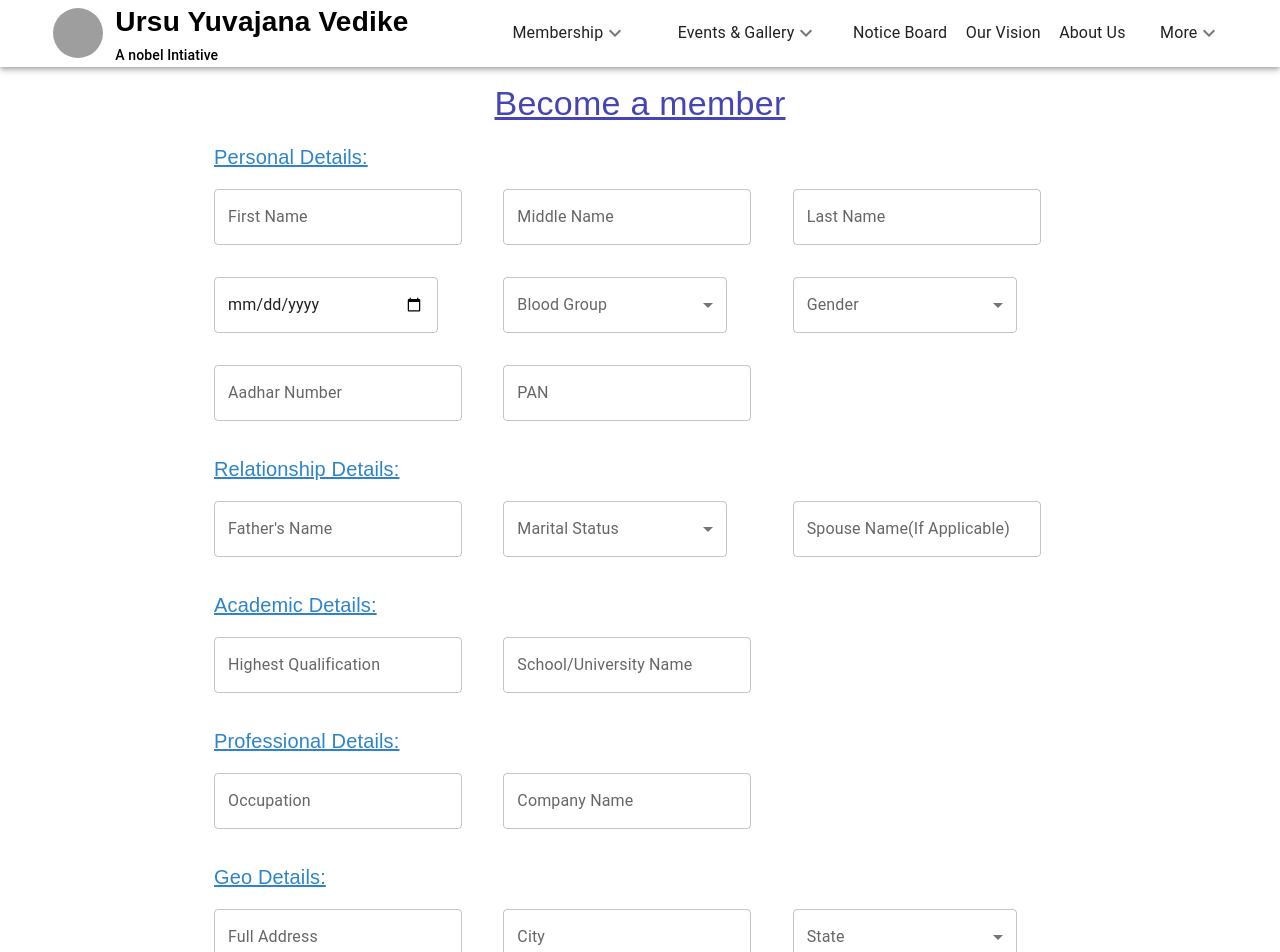
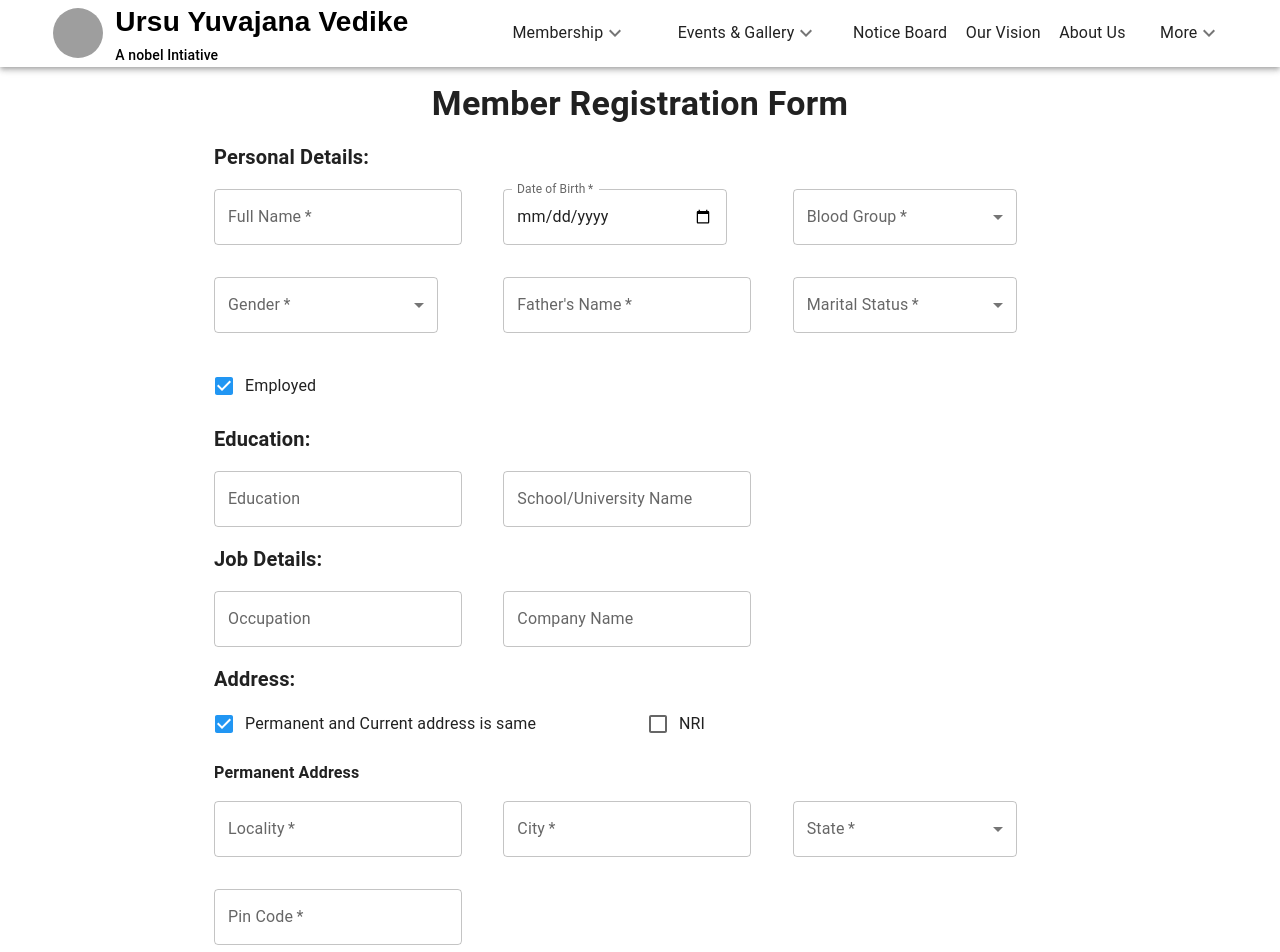
Before and after one commit to kasamokeDev/Ursu-Yuvajana-Vedike, a Next.js app: page /memberRegistration in a window 1280 px wide. Shown: the top 952 px of the page. Built offline with nearby package versions, Linux system fonts and the light colour scheme; grey boxes are pictures that could not be loaded.

Commit message:
major changes 2.0

```diff
--- a/components/member-registration/RegistrationForm.js
+++ b/components/member-registration/RegistrationForm.js
@@ -8,6 +8,9 @@ import {
   InputLabel,
   MenuItem,
   Select,
+  Checkbox,
+  FormControlLabel,
+  FormGroup,
 } from '@mui/material';
 import LoadingButton from '@mui/lab/LoadingButton';
 import Error from '../formError/Error';
@@ -28,6 +31,9 @@ function RegistrationForm() {
   const style = Styles(theme);
   const [openModal, setOpenModal] = useState(false);
   const [loading, setLoading] = useState(false);
+  const [sameAddress, setSameAddress] = useState(true);
+  const [isNRI, setIsNRI] = useState(false);
+  const [isEmployed, setIsEmployed] = useState(true);
   const {
     register,
     formState: { errors },
@@ -39,21 +45,25 @@ function RegistrationForm() {
     resolver: yupResolver(schema),
   });
   const submitForm = (data) => {
+    console.log(getValues());
     setOpenModal(true);
     setLoading(true);
   };
   const continuePayment = () => {
     const data = getValues();
     const result = displayRazorpay(
-      `${data.name.firstName} ${data.name.middleName} ${data.name.lastName}`,
+      `${data.fullName}`,
       data.email,
       data.phoneNumber,
-      data.address.addressLine1
+      data.address.locality
     );
-    result.then((res)=>{
+    result
+      .then((res) => {
         console.log(res);
       })
-    .catch((err)=>{console.log(err)})
+      .catch((err) => {
+        console.log(err);
+      });
     setLoading(false);
   };
   return (
@@ -65,72 +75,46 @@ function RegistrationForm() {
         alignItems: 'center',
         justifyContent: 'center',
         mb: 10,
-        mt:2,
+        mt: 2,
       }}
     >
-      <Typography
-        variant="h4"
-        style={{
-          textDecoration: 'underline',
-          color: 'rgb(69, 69, 181)',
-          fontFamily: 'arial, sans-serif',
-        }}
-      >
-        Become a member
+      <Typography variant="h4">
+        <strong>Member Registration Form</strong>
       </Typography>
       <form style={{ marginTop: '1rem' }} onSubmit={handleSubmit(submitForm)}>
         <Grid container spacing={2} sx={style.formContainer}>
           <Grid xs={12} item>
-            <Typography
-              variant="h6"
-              style={{
-                textDecoration: 'underline',
-                color: 'rgb(45, 132, 204)',
-                fontFamily: 'arial, sans-serif',
-              }}
-            >
-              Personal Details:
+            <Typography variant="h6">
+              <strong>Personal Details:</strong>
             </Typography>
           </Grid>
           <Grid item xs={12} sm={4}>
             <TextField
-              label="First Name"
+              required
+              label="Full Name"
               type="text"
-              {...register('name.firstName')}
-              error={Boolean(errors.name?.firstName)}
+              {...register('fullName')}
+              error={Boolean(errors?.fullName)}
             ></TextField>
-            <Error errorMessage={errors.name?.firstName?.message} />
-          </Grid>
-          <Grid item xs={12} sm={4}>
-            <TextField
-              label="Middle Name"
-              type="text"
-              {...register('name.middleName')}
-              error={Boolean(errors.name?.middleName)}
-            ></TextField>
-            <Error errorMessage={errors.name?.middleName?.message} />
-          </Grid>
-          <Grid item xs={12} sm={4}>
-            <TextField
-              label="Last Name"
-              type="text"
-              {...register('name.lastName')}
-              error={Boolean(errors.name?.lastName)}
-            ></TextField>
-            <Error errorMessage={errors.name?.lastName?.message} />
+            <Error errorMessage={errors.fullName?.message} />
           </Grid>
           <Grid item xs={12} sm={4} sx={{ width: '100% ' }}>
             <TextField
               type="date"
+              label="Date of Birth"
+              InputLabelProps={{ shrink: true }}
               {...register('dob')}
               error={Boolean(errors.dob)}
               sx={{ width: { xs: '100%', sm: '82%' } }}
+              required
             ></TextField>
             <Error errorMessage={errors.dob?.message} />
           </Grid>
           <Grid item xs={12} sm={4} sx={{ width: '100% ' }}>
             <FormControl fullWidth sx={{ width: { xs: '100%', sm: '82%' } }}>
-              <InputLabel id="blood-group-select-label">Blood Group</InputLabel>
+              <InputLabel id="blood-group-select-label" required>
+                Blood Group
+              </InputLabel>
               <Select
                 labelId="blood-group-select-label"
                 id="blood-group-select"
@@ -149,7 +133,9 @@ function RegistrationForm() {
           </Grid>
           <Grid item xs={12} sm={4} sx={{ width: '100% ' }}>
             <FormControl fullWidth sx={{ width: { xs: '100%', sm: '82%' } }}>
-              <InputLabel id="Gender-select-label">Gender</InputLabel>
+              <InputLabel id="Gender-select-label" required>
+                Gender
+              </InputLabel>
               <Select
                 labelId="gender-select-label"
                 id="gender-select"
@@ -168,46 +154,17 @@ function RegistrationForm() {
           </Grid>
           <Grid item xs={12} sm={4}>
             <TextField
-              label="Aadhar Number"
-              type="number"
-              {...register('aadharNumber')}
-              error={Boolean(errors.aadharNumber)}
-            ></TextField>
-            <Error errorMessage={errors.aadharNumber?.message} />
-          </Grid>
-          <Grid item xs={12} sm={4}>
-            <TextField
-              label="PAN"
-              type="text"
-              {...register('panNumber')}
-              error={Boolean(errors.panNumber)}
-            ></TextField>
-            <Error errorMessage={errors.panNumber?.message} />
-          </Grid>
-          <Grid xs={12} item>
-            <Typography
-              variant="h6"
-              style={{
-                textDecoration: 'underline',
-                color: 'rgb(45, 132, 204)',
-                fontFamily: 'arial, sans-serif',
-              }}
-            >
-              Relationship Details:
-            </Typography>
-          </Grid>
-          <Grid item xs={12} sm={4}>
-            <TextField
               label="Father's Name"
               type="text"
               {...register('fatherName')}
               error={Boolean(errors.fatherName)}
+              required
             ></TextField>
             <Error errorMessage={errors.fatherName?.message} />
           </Grid>
           <Grid item xs={12} sm={4} sx={{ width: '100% ' }}>
             <FormControl fullWidth sx={{ width: { xs: '100%', sm: '82%' } }}>
-              <InputLabel id="marital-status-select-label">
+              <InputLabel id="marital-status-select-label" required>
                 Marital Status
               </InputLabel>
               <Select
@@ -226,54 +183,47 @@ function RegistrationForm() {
             </FormControl>
             <Error errorMessage={errors.maritalStatus?.message} />
           </Grid>
-          <Grid item xs={12} sm={4}>
-            <TextField
-              label="Spouse Name(If Applicable)"
-              type="text"
-              {...register('spouseName')}
-              error={Boolean(errors.spouseName)}
-            ></TextField>
+          <Grid item xs={12} sm={4} sx={{ width: '100% ' }}>
+            <FormGroup>
+              <FormControlLabel
+                control={
+                  <Checkbox
+                    defaultChecked
+                    {...register('employed')}
+                    onChange={(e) => {
+                      e.target.checked
+                        ? setIsEmployed(true)
+                        : setIsEmployed(false);
+                    }}
+                  />
+                }
+                label="Employed"
+              />
+            </FormGroup>
           </Grid>
           <Grid xs={12} item>
-            <Typography
-              variant="h6"
-              style={{
-                textDecoration: 'underline',
-                color: 'rgb(45, 132, 204)',
-                fontFamily: 'arial, sans-serif',
-              }}
-            >
-              Academic Details:
+            <Typography variant="h6">
+              <strong>Education:</strong>
             </Typography>
           </Grid>
           <Grid item xs={12} sm={4}>
             <TextField
-              label="Highest Qualification"
+              label="Education"
               type="text"
-              {...register('qualification')}
-              error={Boolean(errors.qualification)}
+              {...register('education')}
             ></TextField>
-            <Error errorMessage={errors.qualification?.message} />
           </Grid>
           <Grid item xs={12} sm={4}>
             <TextField
               label="School/University Name"
-              type="text"
-              {...register('academicInstitution')}
-              error={Boolean(errors.academicInstitution)}
+              {...register('school')}
             ></TextField>
-            <Error errorMessage={errors.academicInstitution?.message} />
           </Grid>
+          {isEmployed && (
+            <>
               <Grid xs={12} item>
-            <Typography
-              variant="h6"
-              style={{
-                textDecoration: 'underline',
-                color: 'rgb(45, 132, 204)',
-                fontFamily: 'arial, sans-serif',
-              }}
-            >
-              Professional Details:
+                <Typography variant="h6">
+                  <strong>Job Details:</strong>
                 </Typography>
               </Grid>
               <Grid item xs={12} sm={4}>
@@ -281,58 +231,105 @@ function RegistrationForm() {
                   label="Occupation"
                   type="text"
                   {...register('occupation')}
-              error={Boolean(errors.occupation)}
                 ></TextField>
-            <Error errorMessage={errors.occupation?.message} />
               </Grid>
               <Grid item xs={12} sm={4}>
                 <TextField
                   label="Company Name"
                   type="text"
                   {...register('companyName')}
-              error={Boolean(errors.companyName)}
                 ></TextField>
-            <Error errorMessage={errors.companyName?.message} />
               </Grid>
+            </>
+          )}
+
           <Grid xs={12} item>
-            <Typography
-              variant="h6"
-              style={{
-                textDecoration: 'underline',
-                color: 'rgb(45, 132, 204)',
-                fontFamily: 'arial, sans-serif',
+            <Typography variant="h6">
+              <strong>Address:</strong>
+            </Typography>
+          </Grid>
+          <Grid item xs={12} sm={6} sx={{ mt: -1 }}>
+            <FormGroup>
+              <FormControlLabel
+                control={
+                  <Checkbox
+                    checked={sameAddress}
+                    {...register('sameAddress')}
+                    onChange={(e) =>
+                      e.target.checked
+                        ? (function () {
+                            setSameAddress(true);
+                            setIsNRI(false);
+                          })()
+                        : (function () {
+                            setSameAddress(false);
+                          })()
+                    }
+                  />
+                }
+                label="Permanent and Current address is same"
+              />
+            </FormGroup>
+          </Grid>
+          <Grid item xs={12} sm={6} sx={{ mt: -1 }}>
+            <FormGroup>
+              <FormControlLabel
+                control={
+                  <Checkbox
+                    checked={isNRI}
+                    {...register('isNRI')}
+                    onChange={(e) => {
+                      e.target.checked
+                        ? (function () {
+                            setIsNRI(true);
+                            setSameAddress(false);
+                          })()
+                        : (function () {
+                            setIsNRI(false);
+                            setSameAddress(true);
+                          })();
                     }}
-            >
-              Geo Details:
-            </Typography>
+                  />
+                }
+                label="NRI"
+              />
+            </FormGroup>
+          </Grid>
+
+          <Grid item xs={12}>
+            <strong>Permanent Address</strong>
           </Grid>
           <Grid item xs={12} sm={4}>
             <TextField
-              label="Full Address"
+              label="Locality"
               type="text"
-              {...register('address.addressLine1')}
-              error={Boolean(errors.address?.addressLine1)}
+              {...register('Paddress.locality')}
+              error={Boolean(errors.Paddress?.locality)}
+              required
             ></TextField>
-            <Error errorMessage={errors.address?.addressLine1?.message} />
+            <Error errorMessage={errors.Paddress?.locality?.message} />
           </Grid>
           <Grid item xs={12} sm={4}>
             <TextField
               label="City"
               type="text"
-              {...register('address.city')}
-              error={Boolean(errors.address?.city)}
+              {...register('Paddress.city')}
+              error={Boolean(errors.Paddress?.city)}
+              required
             ></TextField>
-            <Error errorMessage={errors.address?.city?.message} />
+            <Error errorMessage={errors.Paddress?.city?.message} />
           </Grid>
           <Grid item xs={12} sm={4} sx={{ width: '100% ' }}>
             <FormControl fullWidth sx={{ width: { xs: '100%', sm: '82%' } }}>
-              <InputLabel id="address-state-select-label">State</InputLabel>
+              <InputLabel id="address-state-select-label" required>
+                State
+              </InputLabel>
               <Select
                 labelId="address-state-select-label"
                 id="address-state-select"
                 label="State"
-                {...register('address.state')}
-                error={Boolean(errors.address?.state)}
+                {...register('Paddress.state')}
+                error={Boolean(errors.Paddress?.state)}
               >
                 {data.states.map((state) => (
                   <MenuItem value={state} key={state}>
@@ -341,28 +338,147 @@ function RegistrationForm() {
                 ))}
               </Select>
             </FormControl>
-            <Error errorMessage={errors.address?.state?.message} />
+            <Error errorMessage={errors.Paddress?.state?.message} />
           </Grid>
           <Grid item xs={12} sm={4}>
             <TextField
               label="Pin Code"
               type="text"
-              {...register('address.pincode')}
-              error={Boolean(errors.address?.pincode)}
+              {...register('Paddress.pincode')}
+              error={Boolean(errors.Paddress?.pincode)}
+              required
             ></TextField>
-            <Error errorMessage={errors.address?.pincode?.message} />
+            <Error errorMessage={errors.Paddress?.pincode?.message} />
           </Grid>
+
+          {!sameAddress && !isNRI && (
+            <>
+              <Grid item xs={12}>
+                <strong>Current Address</strong>
+              </Grid>
+              <Grid item xs={12} sm={4}>
+                <TextField
+                  label="Locality"
+                  type="text"
+                  {...register('Caddress.locality')}
+                  error={Boolean(errors.Caddress?.locality)}
+                  required
+                ></TextField>
+                <Error errorMessage={errors.Caddress?.locality?.message} />
+              </Grid>
+              <Grid item xs={12} sm={4}>
+                <TextField
+                  label="City"
+                  type="text"
+                  {...register('Caddress.city')}
+                  error={Boolean(errors.Caddress?.city)}
+                  required
+                ></TextField>
+                <Error errorMessage={errors.Caddress?.city?.message} />
+              </Grid>
+              <Grid item xs={12} sm={4} sx={{ width: '100% ' }}>
+                <TextField
+                  label="State"
+                  type="text"
+                  {...register('Caddress.state')}
+                  error={Boolean(errors.Caddress?.state)}
+                  required
+                ></TextField>
+                <Error errorMessage={errors.Caddress?.state?.message} />
+              </Grid>
+              <Grid item xs={12} sm={4}>
+                <TextField
+                  label="Pin Code"
+                  type="text"
+                  {...register('Caddress.pincode')}
+                  error={Boolean(errors.Caddress?.pincode)}
+                  required
+                ></TextField>
+                <Error errorMessage={errors.Caddress?.pincode?.message} />
+              </Grid>
+              <Grid item xs={12} sm={4}>
+                <TextField
+                  label="Country"
+                  type="text"
+                  {...register('Caddress.country')}
+                  error={Boolean(errors.Caddress?.country)}
+                  required
+                ></TextField>
+                <Error errorMessage={errors.Caddress?.country?.message} />
+              </Grid>
+            </>
+          )}
+          {isNRI && (
+            <>
+              <Grid item xs={12}>
+                <strong>Current Address</strong>
+              </Grid>
+              <Grid item xs={12} sm={4}>
+                <TextField
+                  label="Locality"
+                  type="text"
+                  {...register('Caddress.locality')}
+                  error={Boolean(errors.Caddress?.locality)}
+                  required
+                ></TextField>
+                <Error errorMessage={errors.Caddress?.locality?.message} />
+              </Grid>
+              <Grid item xs={12} sm={4}>
+                <TextField
+                  label="City"
+                  type="text"
+                  {...register('Caddress.city')}
+                  error={Boolean(errors.Caddress?.city)}
+                  required
+                ></TextField>
+                <Error errorMessage={errors.Caddress?.city?.message} />
+              </Grid>
+              <Grid item xs={12} sm={4} sx={{ width: '100% ' }}>
+                <TextField
+                  label="State"
+                  type="text"
+                  {...register('Caddress.state')}
+                  error={Boolean(errors.Caddress?.state)}
+                  required
+                ></TextField>
+                <Error errorMessage={errors.Caddress?.state?.message} />
+              </Grid>
+              <Grid item xs={12} sm={4}>
+                <TextField
+                  label="Pin Code"
+                  type="text"
+                  {...register('Caddress.pincode')}
+                  error={Boolean(errors.Caddress?.pincode)}
+                  required
+                ></TextField>
+                <Error errorMessage={errors.Caddress?.pincode?.message} />
+              </Grid>
+              <Grid item xs={12} sm={4}>
+                <TextField
+                  label="Country"
+                  type="text"
+                  {...register('Caddress.country')}
+                  error={Boolean(errors.Caddress?.country)}
+                  required
+                ></TextField>
+                <Error errorMessage={errors.Caddress?.country?.message} />
+              </Grid>
+            </>
+          )}
           <Grid xs={12} item>
-            <Typography
-              variant="h6"
-              style={{
-                textDecoration: 'underline',
-                color: 'rgb(45, 132, 204)',
-                fontFamily: 'arial, sans-serif',
-              }}
-            >
-              Contact Details:
+            <Typography variant="h6">
+              <strong>Contact Details:</strong>
             </Typography>
+          </Grid>
+          <Grid item xs={12} sm={4}>
+            <TextField
+              label="Email Id"
+              type="email"
+              {...register('email')}
+              error={Boolean(errors.email)}
+              required
+            ></TextField>
+            <Error errorMessage={errors.email?.message} />
           </Grid>
           <Grid item xs={12} sm={4}>
             <TextField
@@ -373,36 +489,18 @@ function RegistrationForm() {
             ></TextField>
             <Error errorMessage={errors.phoneNumber?.message} />
           </Grid>
-          <Grid item xs={12} sm={4}>
-            <TextField
-              label="Alternate Phone Number"
-              type="text"
-              {...register('altPhoneNumber')}
-              error={Boolean(errors.altPhoneNumber)}
-            ></TextField>
-            <Error errorMessage={errors.altPhoneNumber?.message} />
-          </Grid>
-          <Grid item xs={12} sm={4}>
-            <TextField
-              label="Email Id"
-              type="email"
-              {...register('email')}
-              error={Boolean(errors.email)}
-            ></TextField>
-            <Error errorMessage={errors.email?.message} />
-          </Grid>
           <Grid
             xs={12}
             item
             style={{ display: 'flex', justifyContent: 'center' }}
           >
             <LoadingButton
-              variant="contained"
+              variant="outlined"
               type="submit"
               sx={style.button}
               loading={loading}
             >
-              Be a member
+              Become a member
             </LoadingButton>
           </Grid>
         </Grid>
--- a/components/member-registration/style.js
+++ b/components/member-registration/style.js
@@ -16,7 +16,7 @@ const Styles = (theme) => ({
     color: '#FFFFFF',
 
     '&:hover': {
-      backgroundColor: 'rgb(45, 132, 204)',
+      backgroundColor: 'green',
       color: '#FFFFFF',
     },
   },
--- a/pages/notice/index.js
+++ b/pages/notice/index.js
@@ -1,6 +1,7 @@
 import Head from 'next/head';
 import TopNav from '../../components/top-nav/TopNav';
 import Footer from '../../components/footer/Footer';
+import NoticeContainer from '../../components/notice-board/NoticeContainer';
 
 export default function Notice() {
   return (
@@ -10,6 +11,7 @@ export default function Notice() {
         <meta property="og:title" content="Urus title" key="title" />
       </Head>
       <TopNav />
+      <NoticeContainer />
       <Footer />
     </>
   );
```
Also changed, not shown: components/notice-board/NoticeContainer.js (added, +22 -0 lines), components/notice-board/NoticeFocused.js (added, +25 -0 lines), components/notice-board/NoticeList.js (added, +25 -0 lines), staticData/NoticeData.js (added, +29 -0 lines), 1 other file (tests, documents, lock files or other folders). Lines whose indentation alone changed are shown as unchanged.
